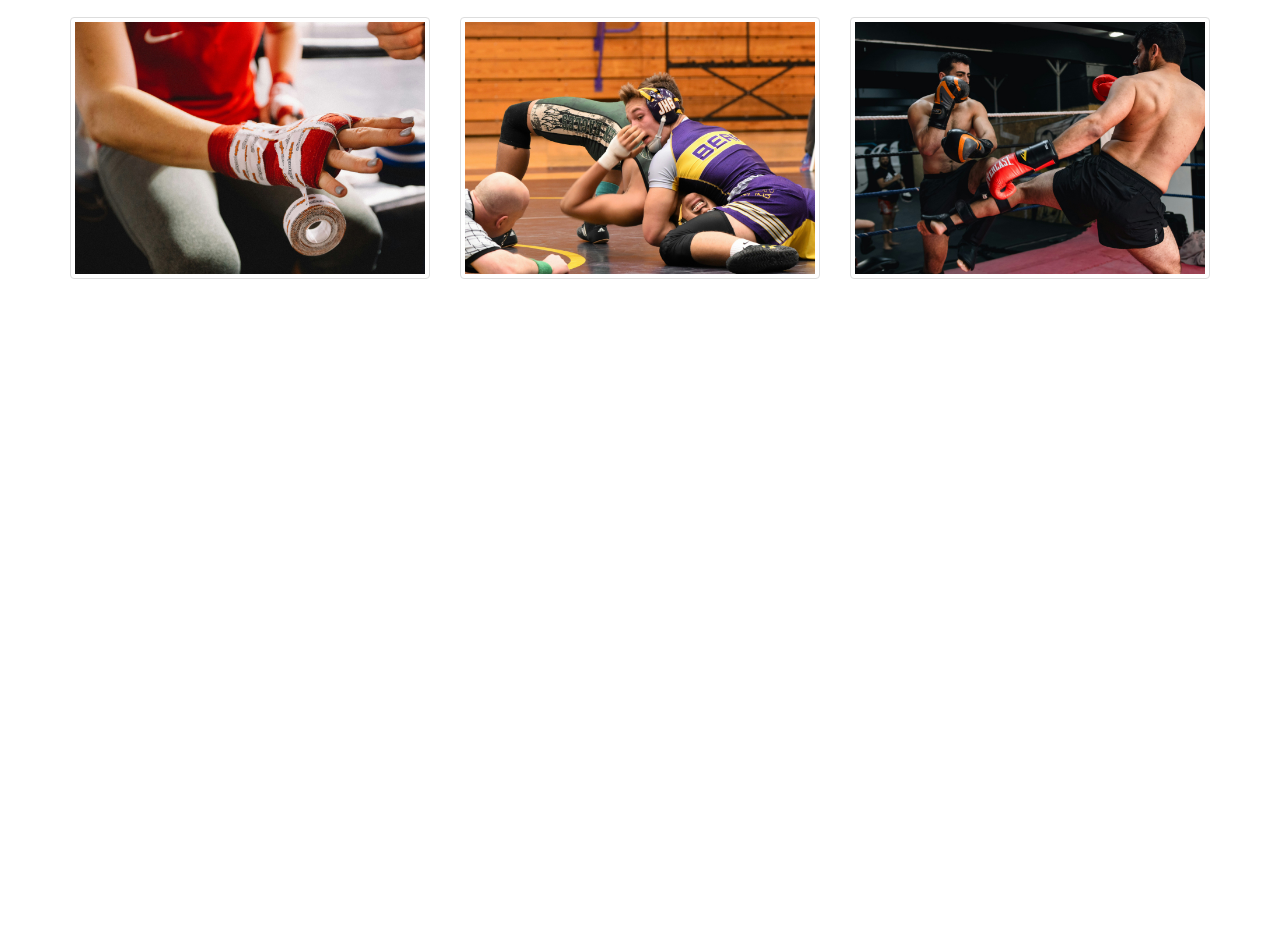
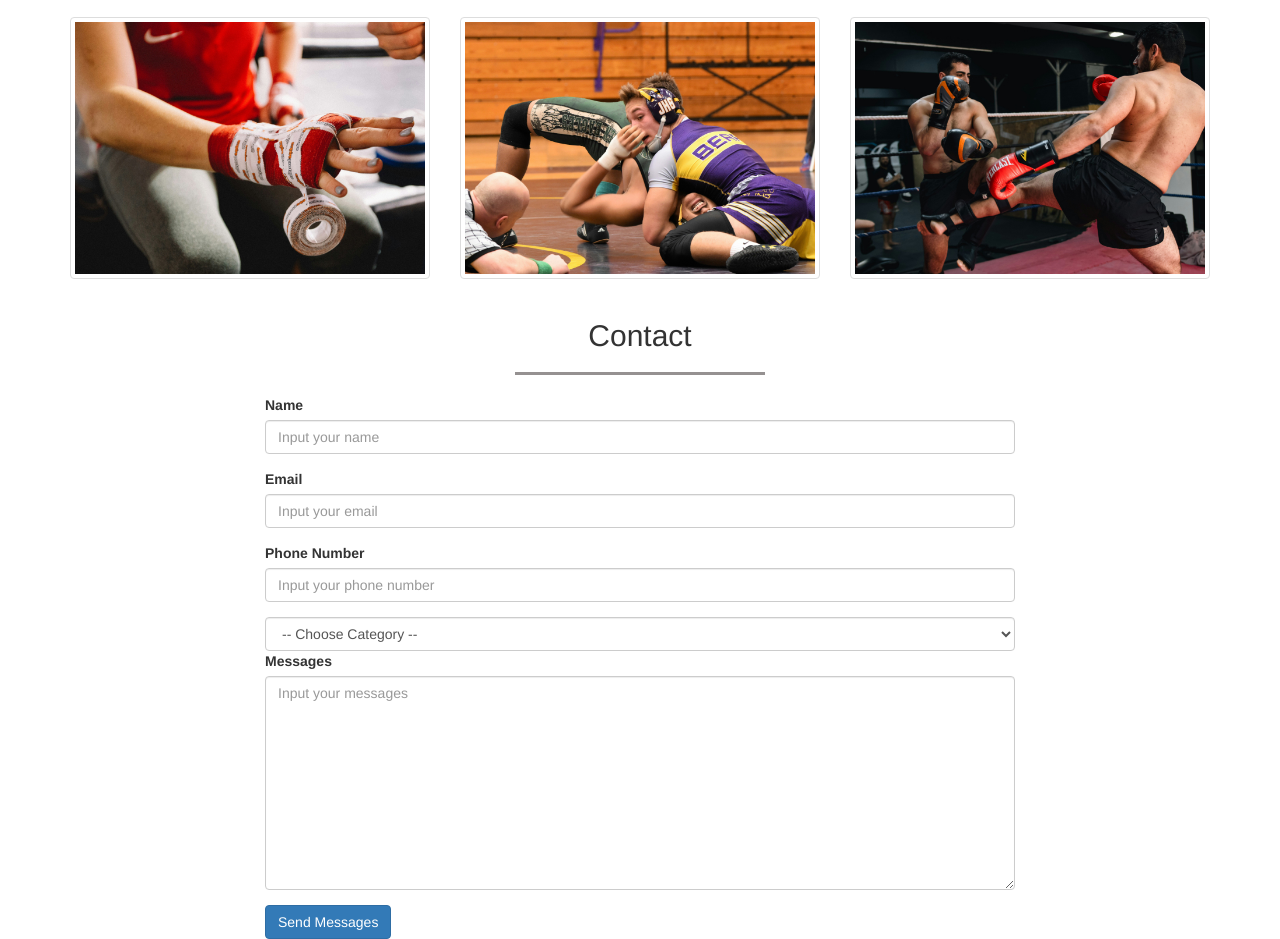
Before and after one commit to rachmatardico/css-practice, a plain HTML site: page portfolio/index.html in a window 1280 px wide. Shown: the part 1182-2121 px from the top of the page. Before the commit the page ends 1481 px from the top, so only its background shows below. Drawn offline with nearby package versions, Linux system fonts and the light colour scheme.

Commit message:
Menambahkan section contact dan menambahkan isi paragraf didalam section about

```diff
--- a/portfolio/index.html
+++ b/portfolio/index.html
@@ -32,12 +32,22 @@
                         Lorem ipsum dolor sit, amet consectetur adipisicing elit.
                         Temporibus dolorum enim ab vitae, nam quod ad vel doloribus.
                         Doloribus, facere dolore. Soluta vel cumque ipsam officia eum
+                        quaerat dignissimos dolorum.Lorem ipsum dolor sit, amet consectetur adipisicing elit.
+                        Temporibus dolorum enim ab vitae, nam quod ad vel doloribus.
+                        Doloribus, facere dolore.amet consectetur adipisicing elit.
+                        Temporibus dolorum enim ab vitae, nam quod ad vel doloribus.
+                        Doloribus, facere dolore. Soluta vel cumque ipsam officia eum
                         quaerat dignissimos dolorum.
                     </p>
                 </div>
                 <div class="col-sm-5">
                     <p>
                         Lorem ipsum dolor sit, amet consectetur adipisicing elit.
+                        Temporibus dolorum enim ab vitae, nam quod ad vel doloribus.
+                        Doloribus, facere dolore. Soluta vel cumque ipsam officia eum
+                        quaerat dignissimos dolorum.Lorem ipsum dolor sit, amet consectetur adipisicing elit.
+                        Temporibus dolorum enim ab vitae, nam quod ad vel doloribus.
+                        Doloribus, facere dolore.amet consectetur adipisicing elit.
                         Temporibus dolorum enim ab vitae, nam quod ad vel doloribus.
                         Doloribus, facere dolore. Soluta vel cumque ipsam officia eum
                         quaerat dignissimos dolorum.
@@ -98,6 +108,46 @@
         </div>
     </section>
     <!-- Akhir Portfolio -->
+
+    <!-- Contact -->
+    <section class="contact" id="contact">
+        <div class="container">
+            <div class="row">
+                <div class="col-sm-12">
+                    <h2 class="text-center">Contact</h2>
+                    <hr>
+                </div>
+            </div>
+
+            <div class="row">
+                <div class="col-sm-8 col-sm-offset-2">
+                    <div class="form-group">
+                        <label for="name">Name</label>
+                        <input type="text" id="name" class="form-control" placeholder="Input your name">
+                    </div>
+                    <div class="form-group">
+                        <label for="email">Email</label>
+                        <input type="email" id="email" class="form-control" placeholder="Input your email">
+                    </div>
+                    <div class="form-group">
+                        <label for="telp">Phone Number</label>
+                        <input type="tel" id="telp" class="form-control" placeholder="Input your phone number">
+                    </div>
+                    <select class="form-control">
+                        <option value="">-- Choose Category --</option>
+                        <option value="">Web Design</option>
+                        <option value="">Web Development</option>
+                    </select>
+                    <div class="form-group">
+                        <label for="messages">Messages</label>
+                        <textarea id="messages" rows="10" class="form-control" placeholder="Input your messages"></textarea>
+                    </div>
+                    <button type="submit" class="btn btn-primary">Send Messages</button>
+                </div>
+            </div>
+        </div>
+    </section>
+    <!-- Akhir Contact -->
     <script src="https://cdn.jsdelivr.net/npm/bootstrap@3.3.7/dist/js/bootstrap.min.js" integrity="sha384-Tc5IQib027qvyjSMfHjOMaLkfuWVxZxUPnCJA7l2mCWNIpG9mGCD8wGNIcPD7Txa" crossorigin="anonymous"></script>
   </body>
 </html>
```
